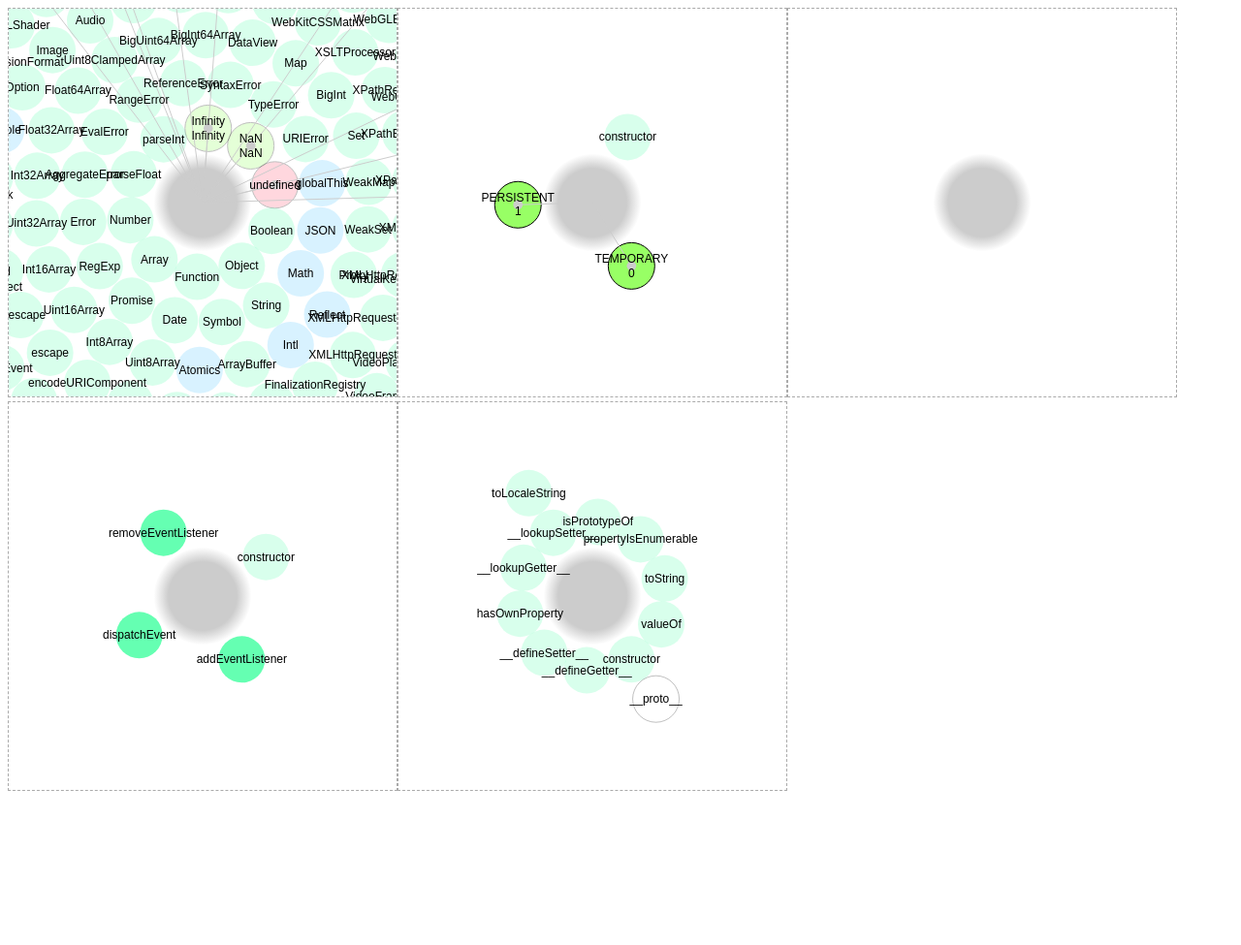
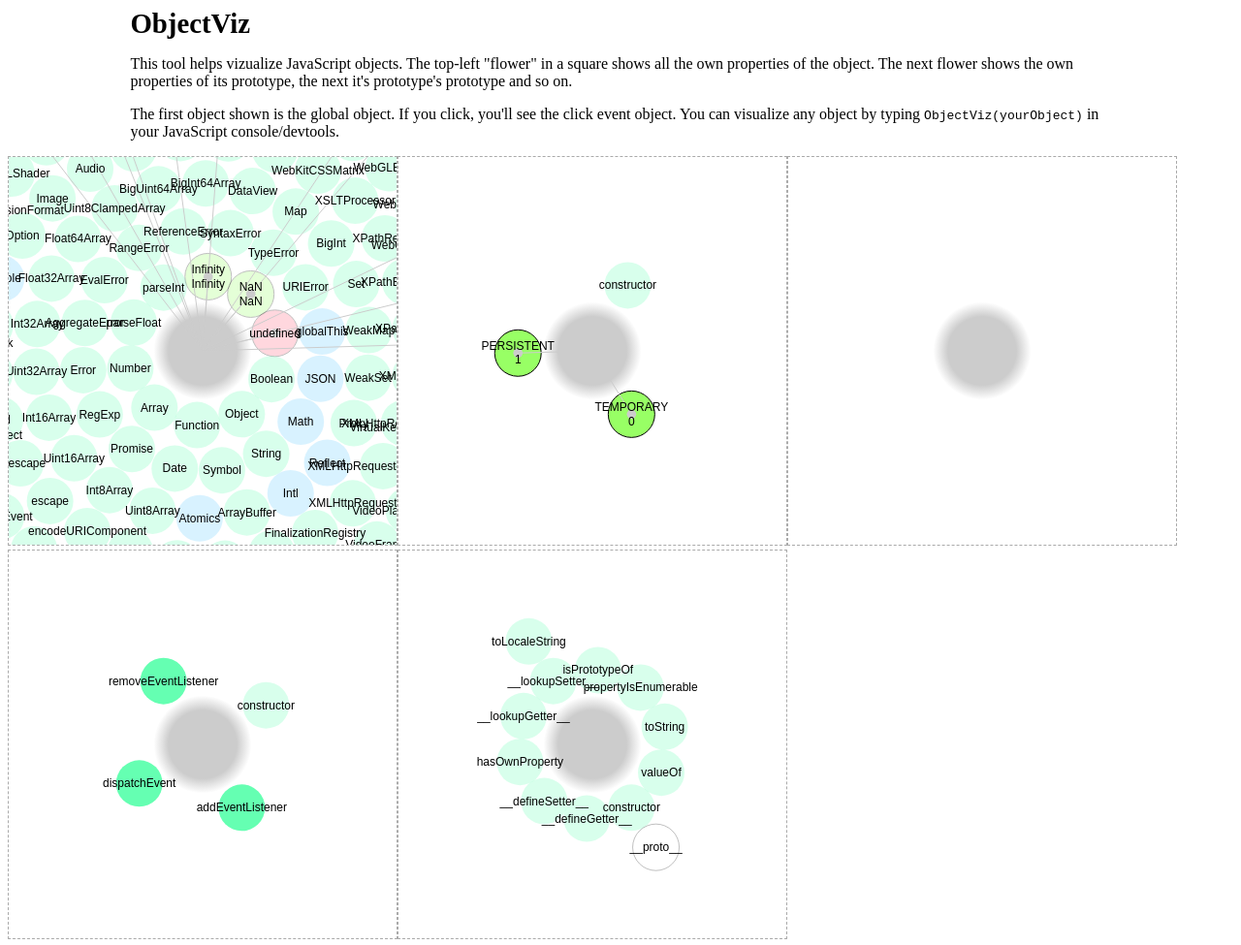
Before and after one commit to DavidBruant/ObjectViz, a plain HTML site: page index.html in a window 1280 px wide. Shown: the whole page at 97% size. Before the commit the page ends 828 px from the top, so only its background shows below. Drawn offline with Linux system fonts and the light colour scheme.

Commit message:
adding introductory text

```diff
--- a/index.html
+++ b/index.html
@@ -11,6 +11,16 @@
     div.canvas svg{
         border: 1px dashed #AAA;
 
+    }
+
+    header{
+        padding: 0 10%;
+    }
+
+    header h1{
+        padding: 0;
+        margin: 0;
+        font-size: 1.8em;
     }
     </style>
 
@@ -42,5 +52,20 @@
   </head>
 
   <body>
+    <header>
+        <h1>ObjectViz</h1>
+        <p>This tool helps vizualize JavaScript objects. The top-left "flower" in
+        a square shows all the own properties of the object. The next flower
+        shows the own properties of its prototype, the next it's prototype's prototype
+        and so on.</p>
+        <p>The first object shown is the global object. If you click, you'll see
+        the click event object. You can visualize any object by typing <code>ObjectViz(yourObject)</code>
+        in your JavaScript console/devtools.</p>
+    </header>
+
+    <div id="flowers"></div>
+
+
+
   </body>
 </html>
--- a/js/ObjectOwnViz.js
+++ b/js/ObjectOwnViz.js
@@ -120,4 +120,4 @@
                       });
 
     };
-})(window);
+})(this);
--- a/js/ObjectViz.js
+++ b/js/ObjectViz.js
@@ -9,9 +9,10 @@
 
     global.ObjectViz = function(o){
         var canvas;
+        var container = document.getElementById("flowers");
 
         // Empty previous work
-        document.body.innerHTML = '';
+        container.innerHTML = '';
 
         if(typeof o !== "object" && typeof o !== "function")
             throw TypeError("What you want to visualize is not an object or a function. It's a "+ typeof o);
@@ -19,11 +20,11 @@
         while(o !== null){
             canvas = document.createElement('div');
             canvas.className = 'canvas';
-            document.body.appendChild(canvas);
+            container.appendChild(canvas);
 
             global.ObjectOwnViz(o, canvas);
             o = Object.getPrototypeOf(o);
         }
     };
 
-})(window);
+})(this);
```
